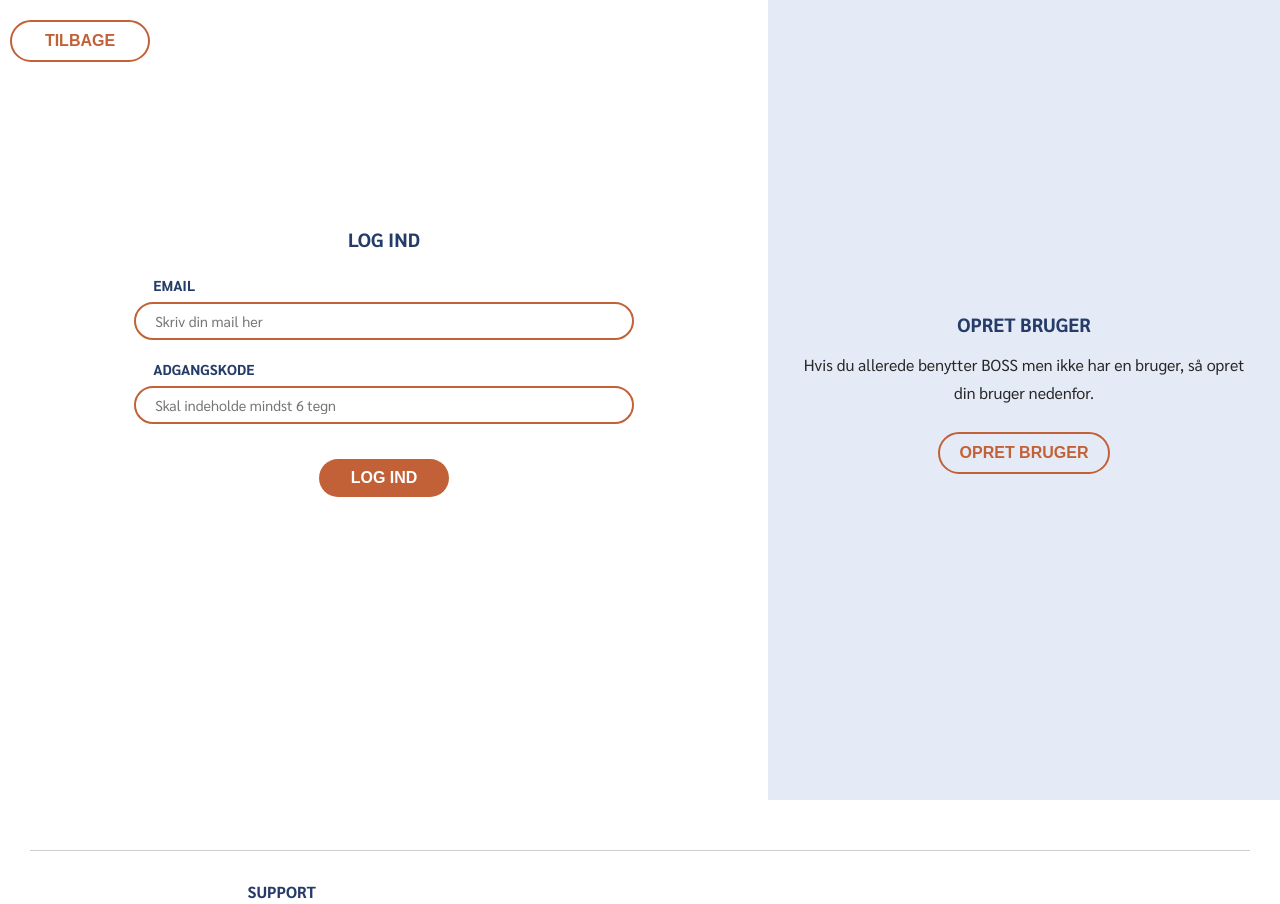
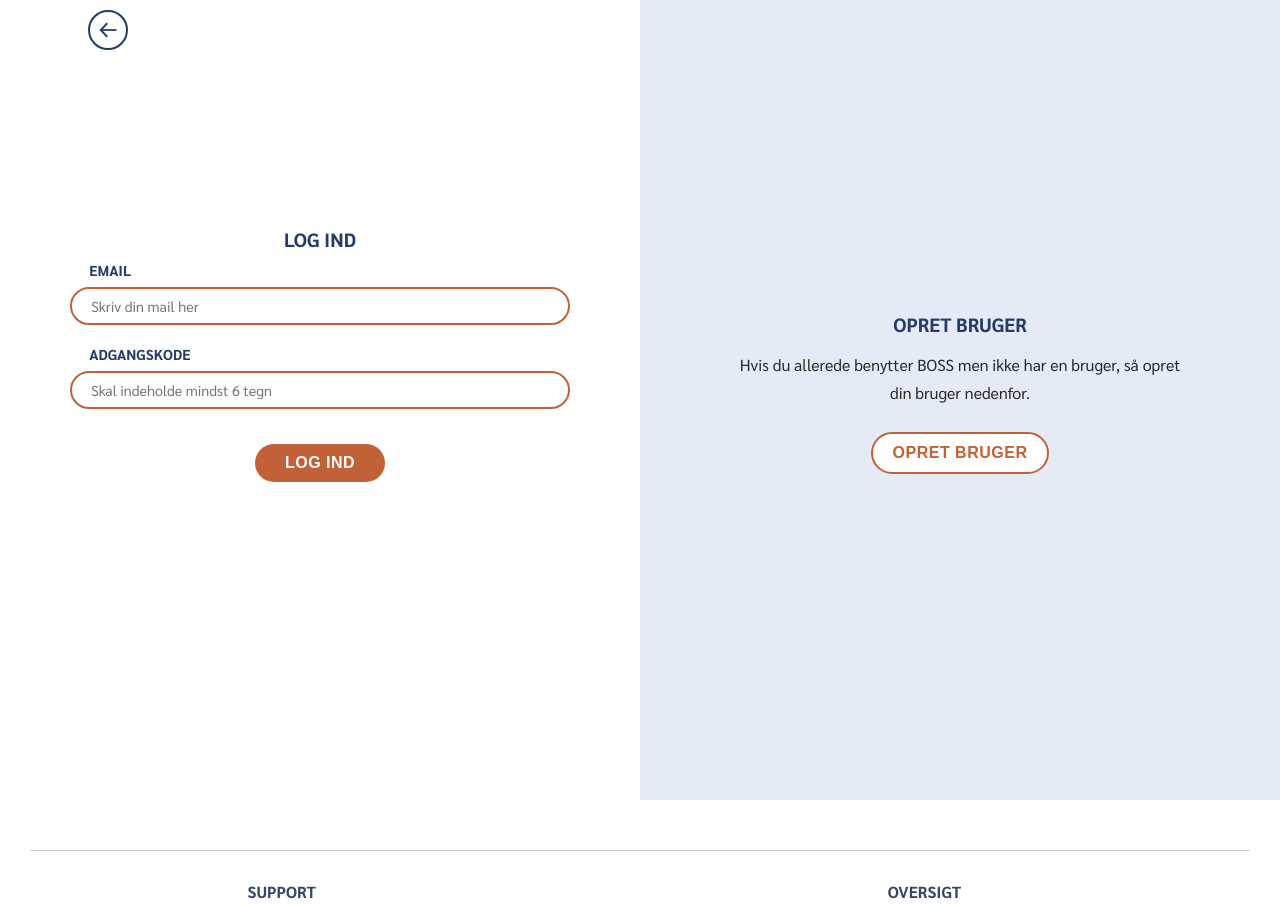
Before and after one commit to sand4570/BOSS, a React (Vite) app: page /login in a window 1280 px wide. Shown: the top 904 px of the page. Built offline with nearby package versions, Linux system fonts and the light colour scheme; no server answers.

Commit message:
style chnages

```diff
--- a/index.html
+++ b/index.html
@@ -6,7 +6,7 @@
 		<meta name="viewport" content="width=device-width, initial-scale=1.0" />
 		<link rel="preconnect" href="https://fonts.googleapis.com" />
 		<link rel="preconnect" href="https://fonts.gstatic.com" crossorigin />
-		<link href="https://fonts.googleapis.com/css2?family=Sarabun:ital,wght@0,300;0,400;0,700;1,400;1,700&display=swap" rel="stylesheet" />
+		<link href="https://fonts.googleapis.com/css2?family=Sarabun:ital,wght@0,300;0,400;0,500;0,600;0,700;1,400;1,700&display=swap" rel="stylesheet" />
 		<title>BOSS informatik</title>
 	</head>
 	<body>
--- a/src/components/Footer/footer.scss
+++ b/src/components/Footer/footer.scss
@@ -11,13 +11,15 @@ footer {
 		h4 {
 			font-family: "Sarabun", sans-serif;
 			margin-bottom: 5px;
-			color: $nightsky;
+			color: #364666;
 		}
 		#links {
 			display: flex;
 			flex-direction: column;
-			margin-top: 20px;
-			gap: 8px;
+			gap: 0;
+			a{
+				margin-bottom: 10px;
+			}
 		}
 		button {
 			position: relative;
--- a/src/components/Footer/index.jsx
+++ b/src/components/Footer/index.jsx
@@ -25,9 +25,10 @@ const Footer = () => {
                 <p> +45 30 14 15 49 <br/> Torben@bossinfo.dk <br/> Kornvænget 8 <br/> 3550 Slangerup <br/> CVR: 42242144 </p>
             </div>
             <div id='links'>
-                <Link to={`/${search}`}>FORSIDE</Link>
-                <Link to={`about${search}`}>OM BOSS</Link>
-                <Link to={`contact${search}`}>KONTAKT</Link>
+                <h4>OVERSIGT</h4>
+                <Link to={`/${search}`}>Forside</Link>
+                <Link to={`about${search}`}>Om BOSS</Link>
+                <Link to={`contact${search}`}>Kontakt</Link>
             </div>
             </div>
             <button onClick={goToTop}>
--- a/src/pages/frontpage/index.jsx
+++ b/src/pages/frontpage/index.jsx
@@ -37,17 +37,23 @@ const Frontpage = () => {
                 </div>
             </section>
             <section id='forum_section'>
+                <div id='forum_wrapper'>
                 <img src='/kvinde_ved_computer1.png'></img>
                 <div>
                     <h3>Få hurtig og nem vejledning</h3>
-                    <p>Står du og mangler en løsning på et problem som du ikke kan løse. Prøv Boss’ nye forum hvor du hurtigt og nemt kan få vejledning eller svar på dine spørgsmål, af Boss eller andre brugere. I forummet kan du finde svar på ofte stillede spørgsmål, stille et nyt spørgsmål samt hjælpe andre med at finde en løsning. Har du et ønske eller forespørgsel kan dette også gøres via. forummet. <br/>Kom i gang og bliv en del af fællesskabet, ved at oprette en bruger i dag, og oplev den nye funktion.</p>
+                    <p>Prøv Boss’ nye forum hvor du hurtigt og nemt kan få vejledning eller svar på dine spørgsmål, af Boss eller andre brugere. I forummet kan du finde svar på ofte stillede spørgsmål, stille et nyt spørgsmål, samt hjælpe andre med at finde en løsning. </p>
+                    <p>Har du et ønske eller forespørgsel kan dette også gøres via. forummet.</p>
+                    <p>Kom i gang og bliv en del af fællesskabet, ved at oprette en bruger i dag, og oplev den nye funktion.</p>
                     <SecondaryButton text={"Gå til forum"}></SecondaryButton>
+                </div>
                 </div>
             </section>
             <section id='boss_section'>
                 <div>
                     <h3>hvad er boss</h3>
-                    <p>Boss er et system til udlånsstyring af bøger computere, ipads og mere. Boss har i dag over 200 installationer og benyttes af gymnasier, VUC’er og handelsskoler hele Danmark. <br/>Boss håndterer oprettelse af bøger, udlån, hjemkaldelse og regningshåndtering. Herunder er håndtering af e- og i-bøger indbygget, og udlån kan registrerestitel- eller eksemplarbaseret. <br/>Boss er tæt integreret med Ludus, Lectio, Uddata+ og Tabulex og har en række ekstra værktøjer, der gør det endnu nemmere at bruge bl.a WebBoss, der giver undervisere mulighed for at bestille og hjemkalde bøger til deres hold. </p>
+                    <p>Boss er et system til udlånsstyring af bøger computere, ipads og mere. Boss har i dag over 200 installationer og benyttes af gymnasier, VUC’er og handelsskoler i hele Danmark. </p>
+                    <p>Boss håndterer oprettelse af bøger, udlån, hjemkaldelse og regningshåndtering. Herunder er håndtering af e- og i-bøger indbygget, og udlån kan registreres titel- eller eksemplarbaseret. </p>
+                    <p>Boss er tæt integreret med Ludus, Lectio, Uddata+ og Tabulex og har en række ekstra værktøjer, der gør det endnu nemmere at bruge bl.a WebBoss, der giver undervisere mulighed for at bestille og hjemkalde bøger til deres hold. </p>
                 </div>
                 <img src='/girls_chat2.png'></img>
             </section>
--- a/src/pages/frontpage/style.scss
+++ b/src/pages/frontpage/style.scss
@@ -32,10 +32,13 @@
 
 #forum_section {
 	background-color: $rain;
-	border-radius: 20px;
 	padding: 30px 20px;
+	width: 100vw;
+	position: relative;
+	left: -10px;
 	img {
 		width: 100%;
+		border-radius: 15px;
 	}
 }
 
@@ -44,6 +47,12 @@
 	img {
 		margin-top: 20px;
 		width: 100%;
+	}
+}
+
+@media only screen and (min-width: 760px){
+	#forum_section {
+		left: -50px;
 	}
 }
 
@@ -75,10 +84,13 @@
 	}
 
 	#forum_section {
+		left: -80px;
+		#forum_wrapper{
 		display: flex;
 		margin: 50px 0;
 		gap: 30px;
-		padding: 30px 55px;
+		padding: 10px 55px;
+		}
 		img {
 			width: 40vw;
 			height: 27vw;
--- a/src/pages/login/index.jsx
+++ b/src/pages/login/index.jsx
@@ -25,8 +25,8 @@ const Login = () => {
 
     return (
         <>
-        <button id='back-button' className='secondaryButton' onClick={() => history.back()}>TILBAGE</button>
-        <div className={toLogin ? 'content-wrapper login' : 'content-wrapper signup'}>
+        <button id='back-button' onClick={() => history.back()}></button>
+        <div className='content-wrapper'>
             <section className={toLogin ? 'login-section' : 'blue-section'}>
                 <h3>LOG IND</h3>
                 <LoginSection state={toLogin} data={accountData} onButtonClick={setToLogin}></LoginSection>
--- a/src/pages/login/style.scss
+++ b/src/pages/login/style.scss
@@ -3,13 +3,40 @@
 
 #back-button{
 	position: absolute;
-	margin-left: 10px;
-	top: 5px;
+	left: 2rem;
+	top: 10px;
+	border: 2px solid $nightsky;
+	width: 40px;
+	height: 40px;
+	border-radius: 50px;
+	background-color: $moonlight;
+	content: "";
+	background-image: url('/back_arrow.png');
+	background-size: 20px 20px;
+	background-repeat: no-repeat;
+	background-position: center;
+	&:hover{
+		animation: goBack 0.4s 1 ease-in-out forwards;
+	}
+}
+
+@keyframes goBack {
+	0%{
+		width: 40px;
+		background-position: center;
+	}
+	100%{
+		width: 55px;
+		background-position: 2px;
+	}
+
 }
 
  .content-wrapper {
-	 height: 100vh;
-
+	 height: 95vh;
+	 margin-top: 5vh;
+	 display: grid;
+	 grid-template-rows: 50% 50%;
 	h3 {
 		text-align: center;
 	}
@@ -60,6 +87,9 @@
 		padding: 0 2rem;
 		margin-top: auto;
 		margin-bottom: auto;
+		h3{
+			margin-bottom: 0px;
+		}
 	}
 
 	.signup-section {
@@ -76,23 +106,25 @@
 		display: flex;
 		flex-direction: column;
 		justify-content: center;
+		p{
+			max-width: 450px;
+			margin: 0 auto;
+		}
 	}
-}
-
-.content-wrapper.login{
-	display: grid;
-	grid-template-rows: 60% 40%;
-
-}
-.content-wrapper.signup{
-	display: grid;
-	grid-template-rows: 40% 60%;
 }
 
 
 @media screen and (min-width: 900px){
+	#back-button{
+		left: unset;
+		right: 90vw;
+	}
 	.content-wrapper {
+		height: 100vh;
+		margin-top: 0vh;
 		padding-top: 0;
+		grid-template-rows: 1fr;
+		grid-template-columns: 50% 50%;
 		.login-section{
 			margin-top: auto;
 			margin-bottom: auto;
@@ -103,6 +135,9 @@
 				margin-left: auto;
 				margin-right: auto;
 			}
+			p{
+				margin-bottom: 0px;
+			}
 		}
 		.signup-section form{
 			max-width: 500px;
@@ -110,12 +145,4 @@
 			margin-right: auto;
 		}
 	}
-	.content-wrapper.login{
-		grid-template-columns: 60% 40%;
-		grid-template-rows: none;
-	}
-	.content-wrapper.signup{
-		grid-template-columns: 40% 60%;
-		grid-template-rows: none;
-	}
 }
--- a/src/sass/base/_buttons.scss
+++ b/src/sass/base/_buttons.scss
@@ -10,10 +10,11 @@
 	margin: 15px 0;
 	width: 200px;
 	font-size: 1.3rem;
-	font-weight: 400;
+	font-weight: 500;
 	box-shadow: 2px 2px 5px rgb(179, 179, 179);
 	animation: out 0.3s 1 forwards ease-in-out;
 	align-items: center;
+	letter-spacing: 0.5px;
 }
 
 .CTA .ctaLink {
@@ -53,19 +54,22 @@
 	border-radius: 30px;
 	padding: 10px 20px;
 	color: $moonlight;
-	text-transform: uppercase;
 	margin: 15px 0;
 	min-width: 130px;
+	font-weight: 600;
+	letter-spacing: 0.5px;
 }
 
 .secondaryButton {
 	border: 2px solid $sunset;
-	background-color: transparent;
+	background-color: $moonlight;
 	border-radius: 30px;
 	padding: 10px 20px;
 	color: $sunset;
 	margin: 15px 0;
 	min-width: 140px;
+	font-weight: 600;
+	letter-spacing: 0.5px;
 }
 .secondaryButton:hover {
 	background-color: $sunset;
--- a/src/sass/base/_typography.scss
+++ b/src/sass/base/_typography.scss
@@ -25,7 +25,7 @@ h3 {
 p {
 	font-family: "Sarabun", sans-serif;
 	color: $eclipse;
-	margin: 0;
+	margin: 0 0 20px;
 	line-height: 28px;
 	max-width: 600px;
 }
@@ -62,7 +62,7 @@ textarea {
 	font-size: 1.5rem;
 	text-align: center;
 	line-height: 40px;
-	max-width: 650px;
+	max-width: 900px;
 	margin: 0 auto 15px;
 	font-weight: 600;
 }
@@ -89,11 +89,11 @@ a {
 	}
 
 	h2 {
-		font-size: 2rem;
+		font-size: 2.7rem;
 	}
 
 	.citat {
-		font-size: 2rem;
-		line-height: 50px;
+		font-size: 2.2rem;
+		line-height: 60px;
 	}
 }
```
Also changed, not shown: public/back_arrow.png (added).
